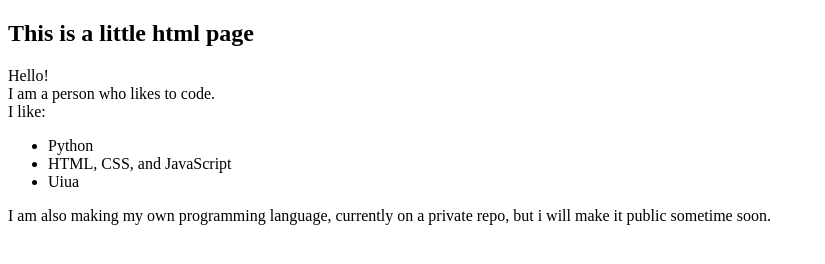
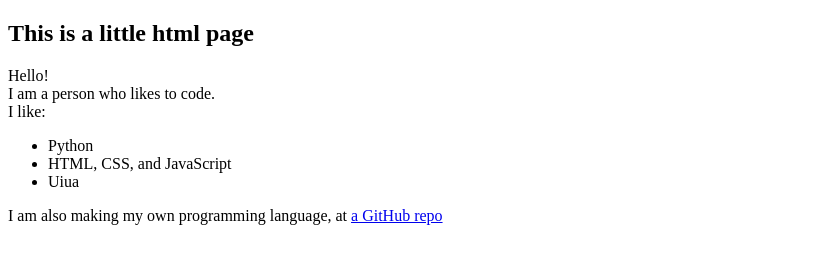
Before and after one commit to quintuple-mallard/about-me, a plain HTML site: page index.html in a window 1280 px wide. Shown: the whole page, without its empty margins (0-825 px from the left). Drawn offline with Linux system fonts and the light colour scheme.

Commit message:
Update index.html

```diff
--- a/index.html
+++ b/index.html
@@ -12,7 +12,7 @@
       <li>Uiua</li>
     </ul>
     <div id="own-lang">
-      I am also making my own programming language, currently on a private repo, but i will make it public sometime soon.
+      I am also making my own programming language, at <a href="https://github.com/quintuple-mallard/mallard-lang/">a GitHub repo</a>
     </div>
   </section>
 </html>
```
